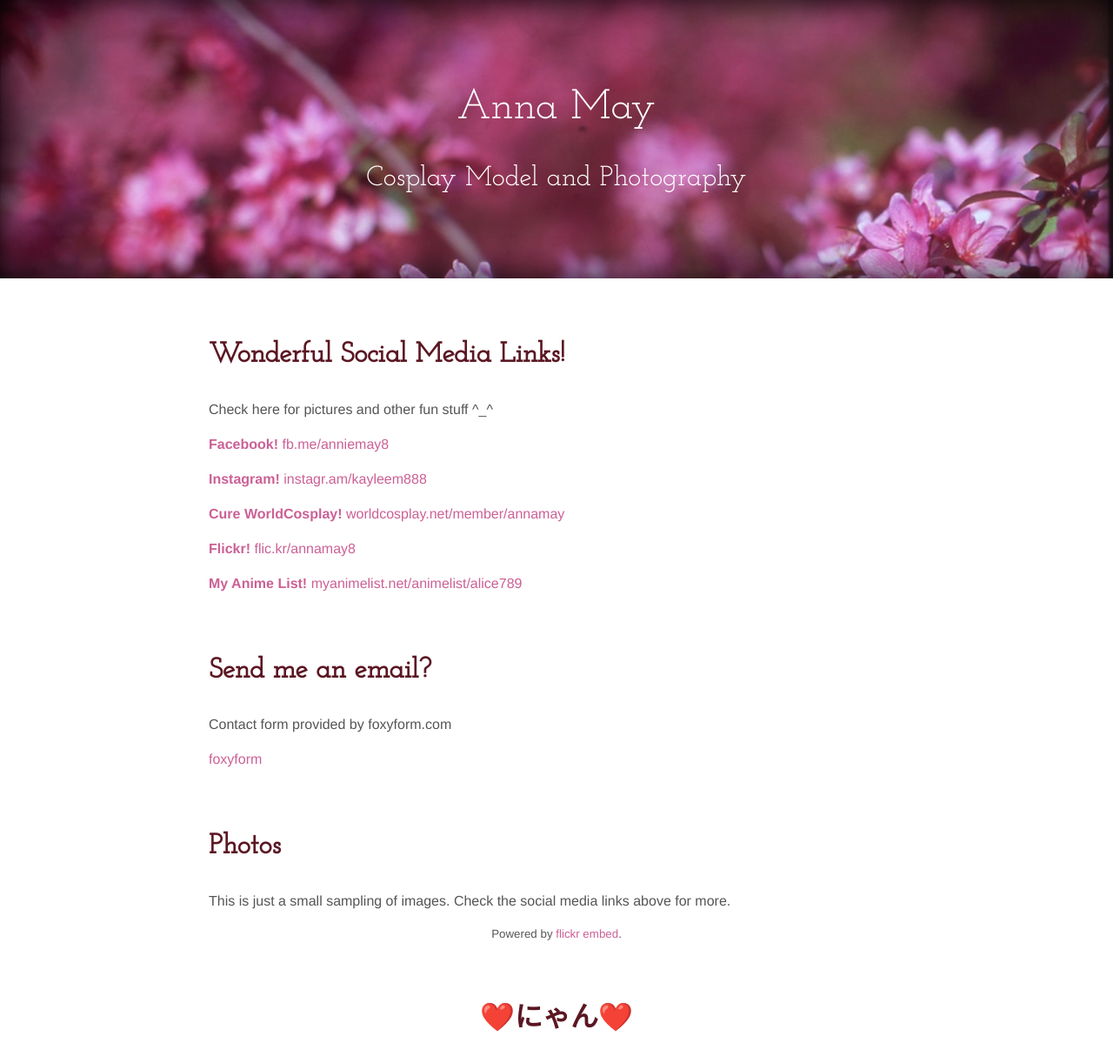
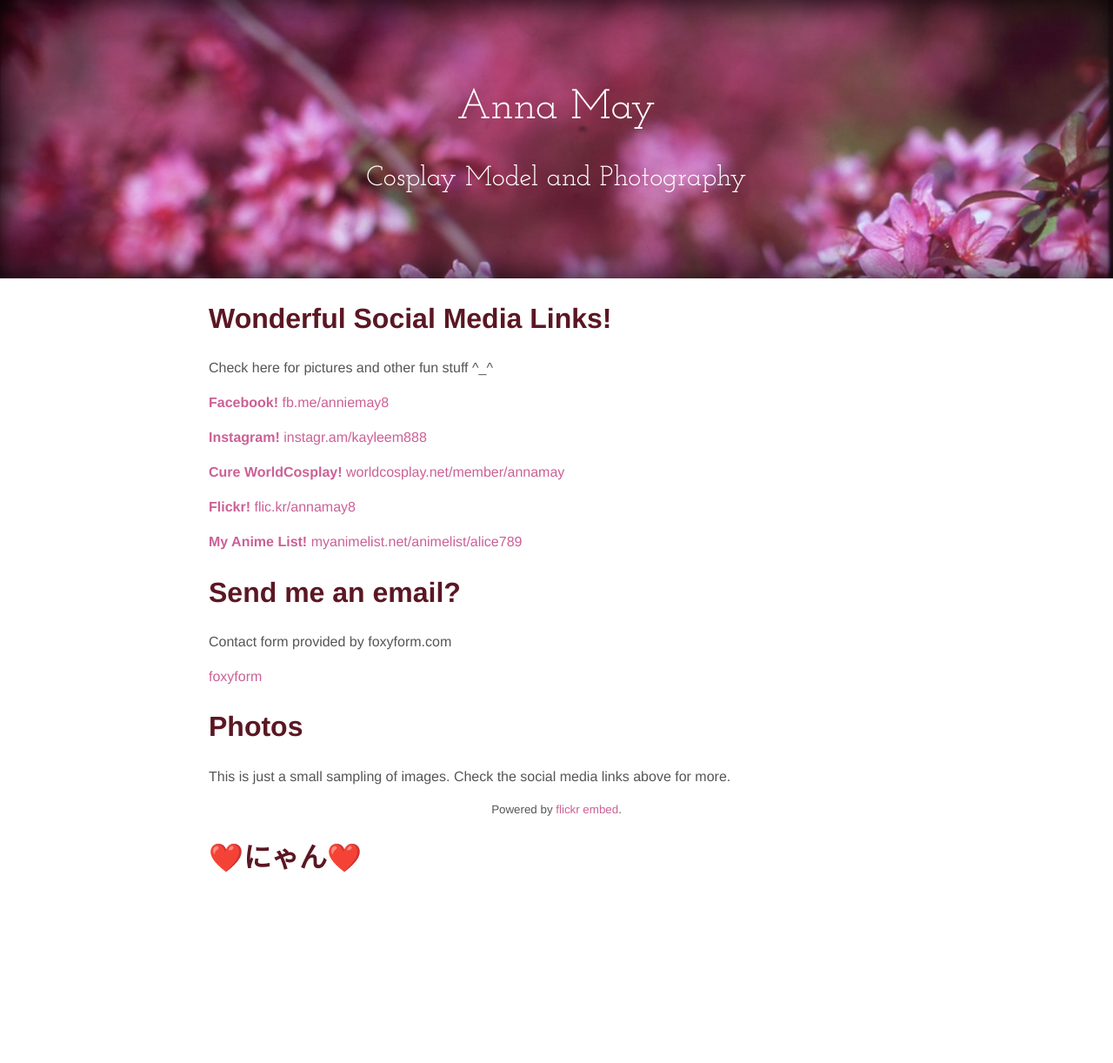
Before and after one commit to annamay8/annamay8.github.io, a Jekyll site: the page built from index.html, in a window 1280 px wide. Shown: the whole page at 87% size. Built offline with Jekyll 4.4.1, drawn with Linux system fonts in a browser that asks for light colours; a script that is not in the unit is left out; after the commit the page ends 1032 px from its top, so only the background shows below that.

Commit message:
Update index.html

```diff
--- a/index.html
+++ b/index.html
@@ -9,9 +9,9 @@ title: Home
   <p>Cosplay Model and Photography</p>
 </header>
 <main>
-  <h2>
+  <h1>
     Wonderful Social Media Links!
-  </h2>
+  </h1>
   <p>
     Check here for pictures and other fun stuff ^_^
   </p>
@@ -30,9 +30,9 @@ title: Home
   <p>
     <a href="http://myanimelist.net/animelist/alice789"><b>My Anime List!</b> myanimelist.net/animelist/alice789</a>
   </p>
-  <h2>
+  <h1>
     Send me an email?
-  </h2>
+  </h1>
   <p>
     Contact form provided by foxyform.com
   </p>
@@ -49,7 +49,7 @@ title: Home
     </script>
     <!-- Do not change the code! -->
   </p>
-  <h2>Photos</h2>
+  <h1>Photos</h1>
   <p>This is just a small sampling of images. Check the social media links above for more.</p>
   <p>
     <div id="flickrembed">
@@ -63,7 +63,7 @@ title: Home
     <script src='https://flickrembed.com/embed_v2.js.php?source=flickr&layout=responsive&input=www.flickr.com/photos/154440946@N08/albums/72157685803691774&sort=2&by=album&theme=tiles_justified&scale=fit&limit=20&skin=default-light&autoplay=true'>
     </script>
   </p>
-  <h2 style="text-align:center;">
+  <h1>
     ❤️にゃん❤️
-  </h2>
+  </h1>
 </main>
```
